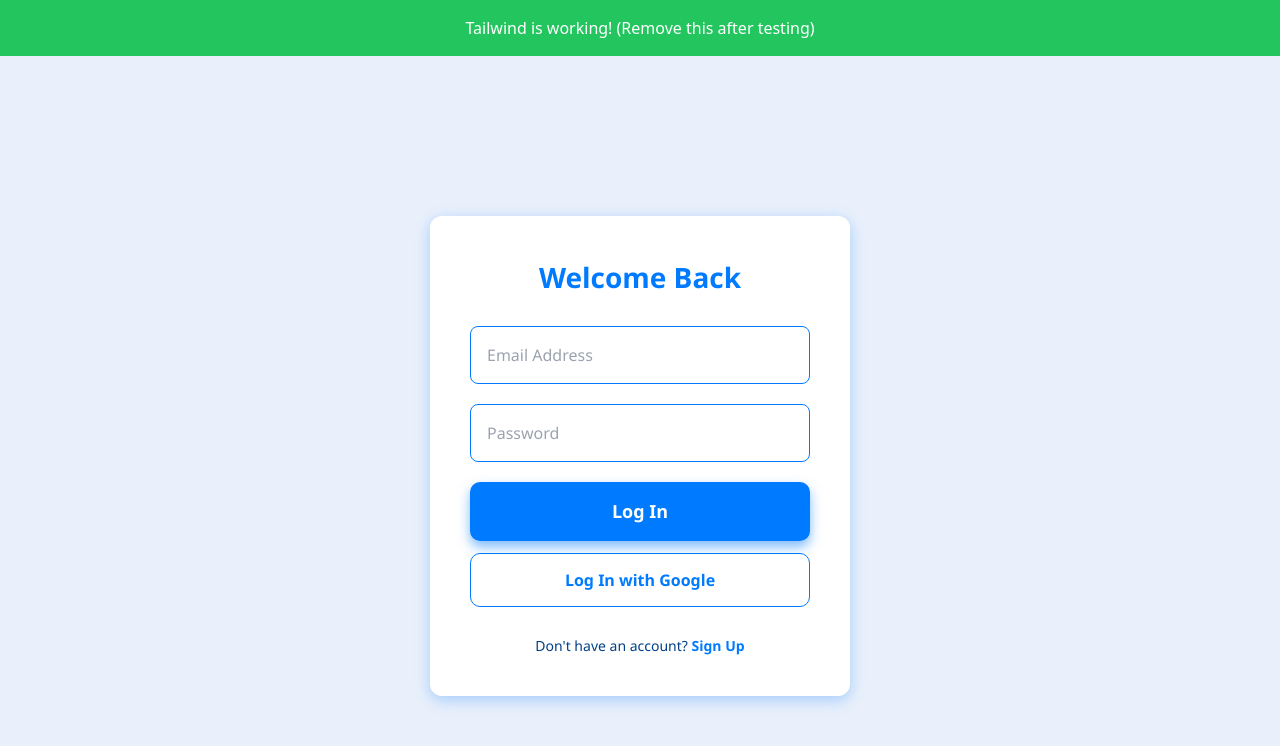
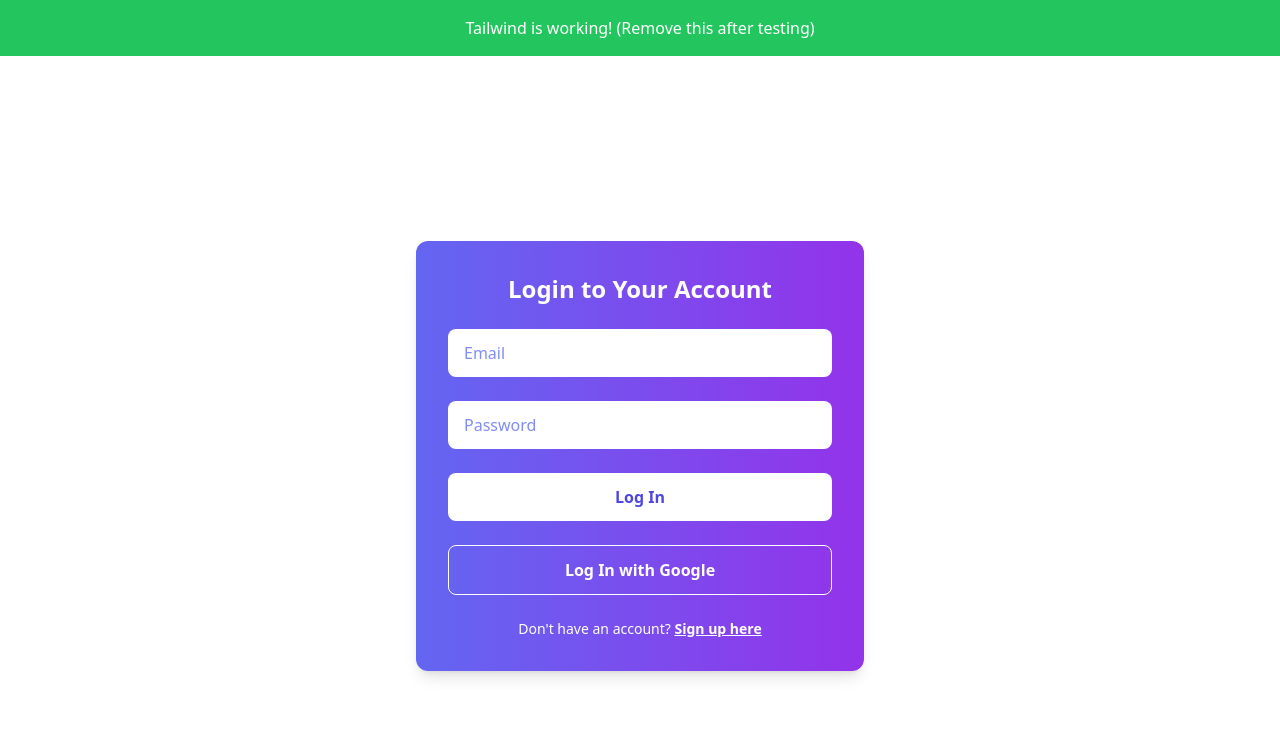
Before and after one commit to ahmed6913/NFT-Marketplace, a React (Create React App) app: page /login in a window 1280 px wide. Shown: the top 746 px of the page. Built offline with nearby package versions, Linux system fonts and the light colour scheme; no server answers.

Commit message:
improve css and added new feature in marketplace

```diff
--- /dev/null
+++ b/src/components/Marketplace/Filters.js
@@ -0,0 +1,17 @@
+import React from 'react';
+
+const Filters = ({ sortOption, setSortOption }) => {
+  return (
+    <select
+      value={sortOption}
+      onChange={(e) => setSortOption(e.target.value)}
+      className="p-2 border rounded-xl ml-4 shadow-sm"
+    >
+      <option value="newest">Newest</option>
+      <option value="lowest">Lowest Price</option>
+      <option value="mostTraded">Most Traded</option>
+    </select>
+  );
+};
+
+export default Filters;
--- /dev/null
+++ b/src/components/Marketplace/SearchBar.js
@@ -0,0 +1,15 @@
+import React from 'react';
+
+const SearchBar = ({ query, setQuery }) => {
+  return (
+    <input
+      type="text"
+      placeholder="Search NFTs by name or store..."
+      value={query}
+      onChange={(e) => setQuery(e.target.value)}
+      className="w-full sm:w-96 p-2 px-4 border rounded-xl shadow-sm focus:outline-none focus:ring focus:ring-indigo-300"
+    />
+  );
+};
+
+export default SearchBar;
--- a/src/pages/Login.js
+++ b/src/pages/Login.js
@@ -1,5 +1,3 @@
-// src/pages/Login.js
-
 import React, { useState } from 'react';
 import { auth, googleProvider } from '../services/firebase';
 import { signInWithEmailAndPassword, signInWithPopup } from 'firebase/auth';
@@ -35,36 +33,43 @@ const Login = () => {
   };
 
   return (
-    <div style={styles.page}>
-      <form onSubmit={handleLogin} style={styles.form}>
-        <h2 style={styles.title}>Welcome Back</h2>
+    <div className="min-h-screen bg-white flex items-center justify-center px-4">
+      <form
+        onSubmit={handleLogin}
+        className="w-full max-w-md p-8 rounded-xl shadow-lg bg-gradient-to-r from-indigo-500 to-purple-600 text-white space-y-6"
+      >
+        <h2 className="text-2xl font-bold text-center">Login to Your Account</h2>
 
         <input
-          style={styles.input}
           type="email"
-          placeholder="Email Address"
+          placeholder="Email"
           value={email}
           onChange={(e) => setEmail(e.target.value)}
           required
-          autoComplete="email"
+          className="w-full px-4 py-3 rounded-lg text-indigo-900 bg-white placeholder-indigo-400 focus:outline-none focus:ring-2 focus:ring-white"
         />
 
         <input
-          style={styles.input}
           type="password"
           placeholder="Password"
           value={password}
           onChange={(e) => setPassword(e.target.value)}
           required
-          autoComplete="current-password"
+          className="w-full px-4 py-3 rounded-lg text-indigo-900 bg-white placeholder-indigo-400 focus:outline-none focus:ring-2 focus:ring-white"
         />
 
-        {error && <p style={styles.error}>{error}</p>}
+        {error && (
+          <p className="bg-white text-red-600 px-4 py-2 rounded-lg text-center font-medium">
+            {error}
+          </p>
+        )}
 
         <button
-          style={loading ? styles.buttonDisabled : styles.button}
           type="submit"
           disabled={loading}
+          className={`w-full py-3 rounded-lg font-semibold text-indigo-600 bg-white hover:bg-indigo-50 transition ${
+            loading && 'opacity-50 cursor-not-allowed'
+          }`}
         >
           {loading ? 'Logging in...' : 'Log In'}
         </button>
@@ -72,16 +77,15 @@ const Login = () => {
         <button
           type="button"
           onClick={handleGoogleLogin}
-          style={styles.googleButton}
+          className="w-full border border-white text-white font-semibold py-3 rounded-lg hover:bg-white hover:text-indigo-600 transition"
         >
-
           Log In with Google
         </button>
 
-        <p style={styles.footerText}>
+        <p className="text-sm text-center text-white">
           Don't have an account?{' '}
-          <Link to="/signup" style={styles.link}>
-            Sign Up
+          <Link to="/signup" className="font-bold underline hover:text-indigo-100">
+            Sign up here
           </Link>
         </p>
       </form>
@@ -89,105 +93,4 @@ const Login = () => {
   );
 };
 
-const styles = {
-  page: {
-    backgroundColor: '#e9f0fb',
-    minHeight: '100vh',
-    display: 'flex',
-    justifyContent: 'center',
-    alignItems: 'center',
-    padding: 20,
-    fontFamily: "'Segoe UI', Tahoma, Geneva, Verdana, sans-serif",
-  },
-  form: {
-    backgroundColor: 'white',
-    padding: 40,
-    borderRadius: 12,
-    boxShadow: '0 4px 15px rgba(0, 123, 255, 0.3)',
-    maxWidth: 420,
-    width: '100%',
-    display: 'flex',
-    flexDirection: 'column',
-    color: '#222',
-  },
-  title: {
-    marginBottom: 28,
-    fontWeight: 700,
-    fontSize: 28,
-    textAlign: 'center',
-    color: '#007bff',
-  },
-  input: {
-    padding: 16,
-    marginBottom: 20,
-    border: '1.8px solid #007bff',
-    borderRadius: 8,
-    fontSize: 16,
-    color: '#004085',
-    outline: 'none',
-    transition: 'border-color 0.3s ease',
-  },
-  button: {
-    backgroundColor: '#007bff',
-    color: 'white',
-    fontWeight: 700,
-    fontSize: 18,
-    padding: 16,
-    border: 'none',
-    borderRadius: 10,
-    cursor: 'pointer',
-    boxShadow: '0 6px 12px rgba(0, 123, 255, 0.5)',
-    transition: 'background-color 0.3s ease',
-    marginBottom: 12,
-  },
-  buttonDisabled: {
-    backgroundColor: '#a5c9ff',
-    color: '#f0f0f0',
-    fontWeight: 700,
-    fontSize: 18,
-    padding: 16,
-    border: 'none',
-    borderRadius: 10,
-    cursor: 'not-allowed',
-    boxShadow: 'none',
-    marginBottom: 12,
-  },
-  googleButton: {
-    backgroundColor: 'white',
-    border: '1.5px solid #007bff',
-    color: '#007bff',
-    fontWeight: 600,
-    fontSize: 16,
-    padding: 14,
-    borderRadius: 10,
-    display: 'flex',
-    alignItems: 'center',
-    justifyContent: 'center',
-    cursor: 'pointer',
-    transition: 'background-color 0.3s ease',
-  },
-  error: {
-    backgroundColor: '#f8d7da',
-    color: '#842029',
-    padding: 12,
-    borderRadius: 8,
-    marginBottom: 16,
-    fontWeight: 600,
-    textAlign: 'center',
-  },
-  footerText: {
-    marginTop: 28,
-    textAlign: 'center',
-    color: '#004085',
-    fontWeight: 500,
-    fontSize: 14,
-  },
-  link: {
-    color: '#007bff',
-    fontWeight: 700,
-    textDecoration: 'none',
-    cursor: 'pointer',
-  },
-};
-
 export default Login;
--- a/src/pages/Signup.js
+++ b/src/pages/Signup.js
@@ -33,22 +33,24 @@ const Signup = () => {
   };
 
   return (
-    <div style={styles.page}>
-      <form onSubmit={handleSignup} style={styles.form}>
-        <h2 style={styles.title}>Create Your Account</h2>
+    <div className="min-h-screen bg-white flex items-center justify-center px-4">
+      <form
+        onSubmit={handleSignup}
+        className="w-full max-w-md p-8 rounded-xl shadow-lg bg-gradient-to-r from-indigo-500 to-purple-600 text-white space-y-6"
+      >
+        <h2 className="text-2xl font-bold text-center">Create Your Account</h2>
 
         <input
-          style={styles.input}
           type="email"
           placeholder="Email Address"
           value={email}
           onChange={(e) => setEmail(e.target.value)}
           required
           autoComplete="email"
+          className="w-full px-4 py-3 rounded-lg text-indigo-900 bg-white placeholder-indigo-400 focus:outline-none focus:ring-2 focus:ring-white"
         />
 
         <input
-          style={styles.input}
           type="password"
           placeholder="Password (min 6 chars)"
           value={password}
@@ -56,14 +58,21 @@ const Signup = () => {
           required
           minLength={6}
           autoComplete="new-password"
+          className="w-full px-4 py-3 rounded-lg text-indigo-900 bg-white placeholder-indigo-400 focus:outline-none focus:ring-2 focus:ring-white"
         />
 
-        {error && <p style={styles.error}>{error}</p>}
+        {error && (
+          <p className="bg-white text-red-600 px-4 py-2 rounded-lg text-center font-medium">
+            {error}
+          </p>
+        )}
 
         <button
-          style={loading ? styles.buttonDisabled : styles.button}
           type="submit"
           disabled={loading}
+          className={`w-full py-3 rounded-lg font-semibold text-indigo-600 bg-white hover:bg-indigo-50 transition ${
+            loading && 'opacity-50 cursor-not-allowed'
+          }`}
         >
           {loading ? 'Signing up...' : 'Sign Up'}
         </button>
@@ -71,16 +80,15 @@ const Signup = () => {
         <button
           type="button"
           onClick={handleGoogleSignup}
-          style={styles.googleButton}
+          className="w-full border border-white text-white font-semibold py-3 rounded-lg hover:bg-white hover:text-indigo-600 transition"
         >
-
           Sign Up with Google
         </button>
 
-        <p style={styles.footerText}>
+        <p className="text-sm text-center text-white">
           Already have an account?{' '}
-          <Link to="/login" style={styles.link}>
-            Log In
+          <Link to="/login" className="font-bold underline hover:text-indigo-100">
+            Log in here
           </Link>
         </p>
       </form>
@@ -88,105 +96,4 @@ const Signup = () => {
   );
 };
 
-const styles = {
-  page: {
-    backgroundColor: '#e9f0fb',
-    minHeight: '100vh',
-    display: 'flex',
-    justifyContent: 'center',
-    alignItems: 'center',
-    padding: 20,
-    fontFamily: "'Segoe UI', Tahoma, Geneva, Verdana, sans-serif",
-  },
-  form: {
-    backgroundColor: 'white',
-    padding: 40,
-    borderRadius: 12,
-    boxShadow: '0 4px 15px rgba(0, 123, 255, 0.3)',
-    maxWidth: 420,
-    width: '100%',
-    display: 'flex',
-    flexDirection: 'column',
-    color: '#222',
-  },
-  title: {
-    marginBottom: 28,
-    fontWeight: 700,
-    fontSize: 28,
-    textAlign: 'center',
-    color: '#007bff',
-  },
-  input: {
-    padding: 16,
-    marginBottom: 20,
-    border: '1.8px solid #007bff',
-    borderRadius: 8,
-    fontSize: 16,
-    color: '#004085',
-    outline: 'none',
-    transition: 'border-color 0.3s ease',
-  },
-  button: {
-    backgroundColor: '#007bff',
-    color: 'white',
-    fontWeight: 700,
-    fontSize: 18,
-    padding: 16,
-    border: 'none',
-    borderRadius: 10,
-    cursor: 'pointer',
-    boxShadow: '0 6px 12px rgba(0, 123, 255, 0.5)',
-    transition: 'background-color 0.3s ease',
-    marginBottom: 12,
-  },
-  buttonDisabled: {
-    backgroundColor: '#a5c9ff',
-    color: '#f0f0f0',
-    fontWeight: 700,
-    fontSize: 18,
-    padding: 16,
-    border: 'none',
-    borderRadius: 10,
-    cursor: 'not-allowed',
-    boxShadow: 'none',
-    marginBottom: 12,
-  },
-  googleButton: {
-    backgroundColor: 'white',
-    border: '1.5px solid #007bff',
-    color: '#007bff',
-    fontWeight: 600,
-    fontSize: 16,
-    padding: 14,
-    borderRadius: 10,
-    display: 'flex',
-    alignItems: 'center',
-    justifyContent: 'center',
-    cursor: 'pointer',
-    transition: 'background-color 0.3s ease',
-  },
-  error: {
-    backgroundColor: '#f8d7da',
-    color: '#842029',
-    padding: 12,
-    borderRadius: 8,
-    marginBottom: 16,
-    fontWeight: 600,
-    textAlign: 'center',
-  },
-  footerText: {
-    marginTop: 28,
-    textAlign: 'center',
-    color: '#004085',
-    fontWeight: 500,
-    fontSize: 14,
-  },
-  link: {
-    color: '#007bff',
-    fontWeight: 700,
-    textDecoration: 'none',
-    cursor: 'pointer',
-  },
-};
-
 export default Signup;
--- /dev/null
+++ b/src/utils/nft.js
@@ -0,0 +1,22 @@
+const dummyNFTs = [
+  {
+    id: 1,
+    name: 'Cyber Ape #112',
+    store: 'Footlocker',
+    price: '0.15 ETH',
+    image: 'https://via.placeholder.com/300x300?text=Cyber+Ape',
+    tags: ['rare', 'ape'],
+    etherscan: 'https://etherscan.io/token/0x1234567890abcdef',
+  },
+  {
+    id: 2,
+    name: 'HypeBeast Runner',
+    store: 'Nike Vault',
+    price: '0.22 ETH',
+    image: 'https://via.placeholder.com/300x300?text=HypeBeast',
+    tags: ['sneaker', 'trending'],
+    etherscan: 'https://etherscan.io/token/0xabcdef1234567890',
+  },
+];
+
+export default dummyNFTs;
```
Also changed, not shown: src/App.js (+8 -6 lines), src/components/Marketplace/NFTCard.js (added, +27 -0 lines), src/components/Navbar.js (+18 -33 lines), src/pages/Marketplace.js (added, +43 -0 lines), src/context/AuthContext.js (added).
